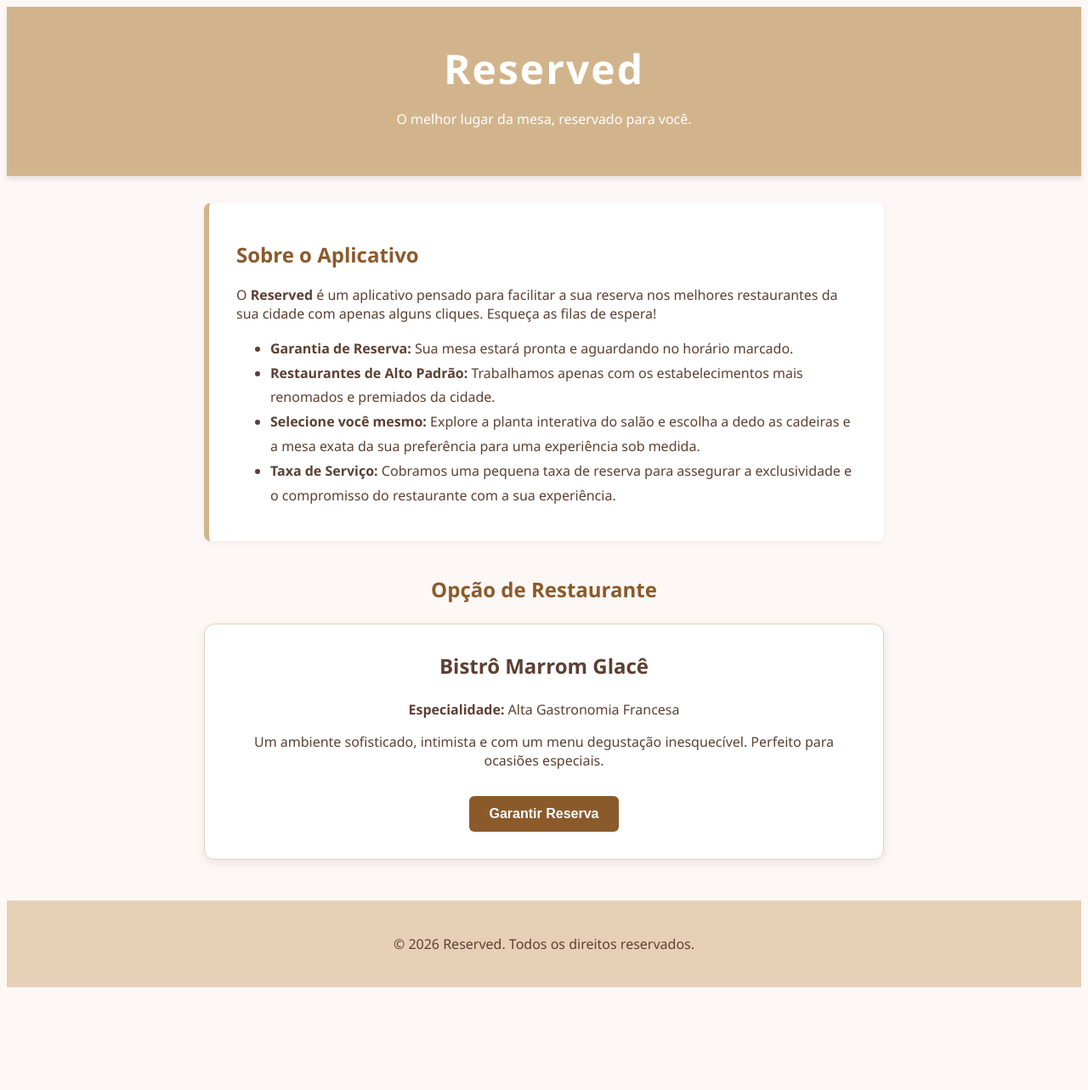
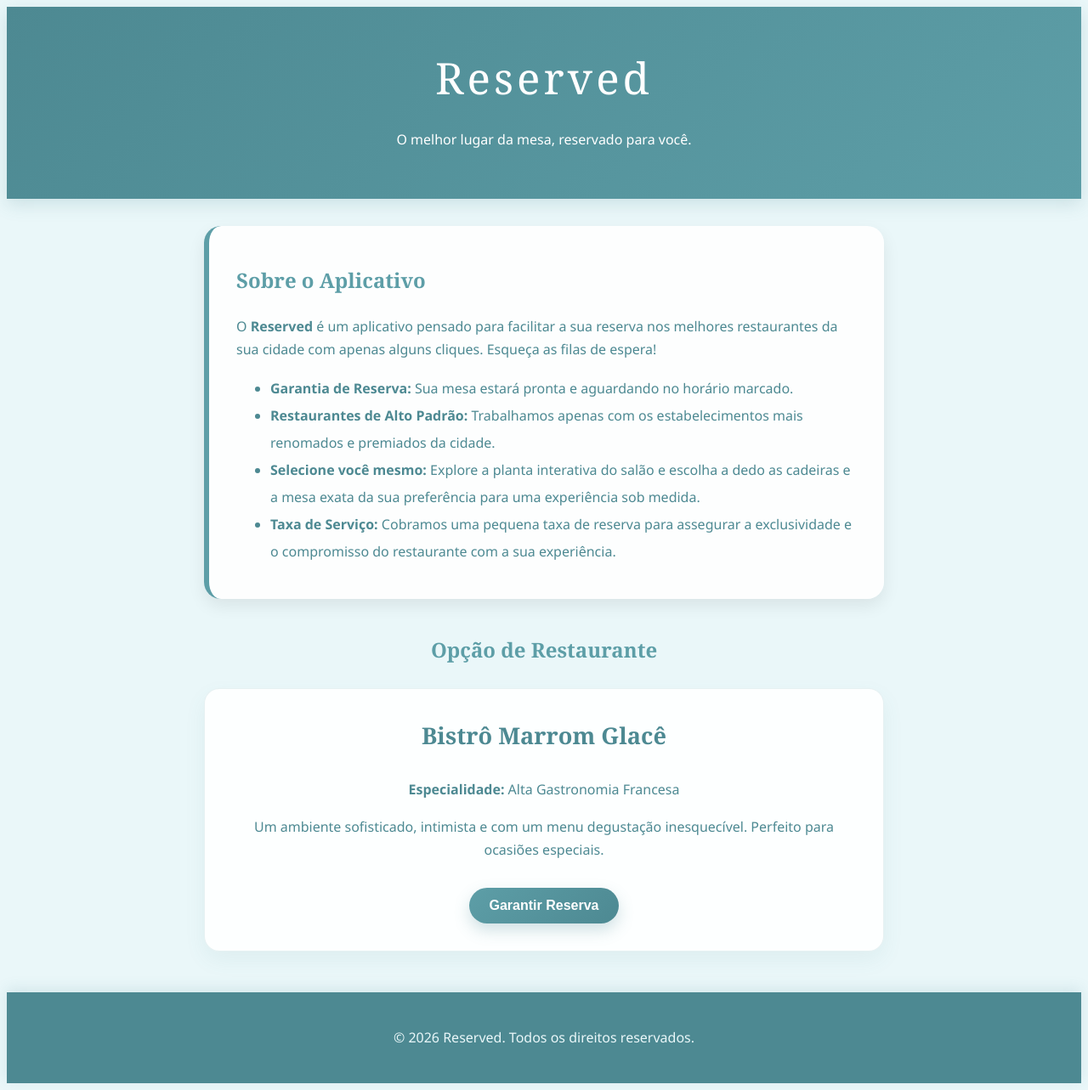
Before and after one commit to anajulia015/Reserved, a plain HTML site: page index.html in a window 1280 px wide. Shown: the whole page at 85% size. Before the commit the page ends 1170 px from the top, so only its background shows below. Drawn offline with Linux system fonts and the light colour scheme.

Commit message:
Refactor CSS for improved styling and layout
Updated styles for body, header, and various components to enhance the overall design and improve readability.

```diff
--- a/style.css
+++ b/style.css
@@ -1,28 +1,25 @@
-
-
-
 body {
-    font-family: 'Segoe UI', Tahoma, Geneva, Verdana, sans-serif;
-    background-color: #FDF8F5;
-    color: #5C4033;
-    padding: 0;
+  font-family: "Segoe UI", Tahoma, Geneva, Verdana, sans-serif;
+  background-color: #EAF7F9;
+  color: #4D8992;
+  line-height: 1.7;
 }
 
-
 header {
-    background-color: #D2B48C;
-    color: #FFFFFF;
+  background: linear-gradient(135deg, #4D8992, #5D9EA7);
+  color: #ffffff;
   text-align: center;
   padding: 2.5rem 0;
-    box-shadow: 0 4px 6px rgba(0,0,0,0.1);
+  box-shadow: 0 6px 20px rgba(77,137,146,.20);
 }
 
 header h1 {
   margin: 0;
-    font-size: 3rem;
-    letter-spacing: 2px;
+  font-size: 3.2rem;
+  letter-spacing: 4px;
+  font-family: "Georgia", serif;
+  font-weight: normal;
 }
-
 
 main {
   max-width: 800px;
@@ -30,71 +27,119 @@ main {
   padding: 0 1rem;
 }
 
+.sobre-app {
 
-.sobre-app {
-    background-color: #FFFFFF;
+  background-color: rgba(255,255,255,.9);
+
   padding: 1.5rem 2rem;
-    border-radius: 8px;
-    box-shadow: 0 2px 8px rgba(0,0,0,0.05);
+
+  border-radius: 20px;
+
+  box-shadow: 0 8px 20px rgba(0,0,0,.08);
+
   margin-bottom: 2.5rem;
-    border-left: 6px solid #D2B48C;
+
+  border-left: 6px solid #5D9EA7;
+
+  transition: .3s;
+}
+
+.sobre-app:hover{
+  transform: translateY(-4px);
 }
 
 .sobre-app h2 {
-    color: #8B5A2B;
+
+  color: #5D9EA7;
+
+  font-family: Georgia, serif;
 }
 
 .sobre-app ul {
-    line-height: 1.8;
+
+  line-height: 2;
 }
 
+.restaurantes h2 {
 
-.restaurantes h2 {
-    color: #8B5A2B;
+  color: #5D9EA7;
+
   text-align: center;
   margin-bottom: 1.5rem;
+
+  font-family: Georgia, serif;
 }
 
+.cartao-restaurante {
 
-.cartao-restaurante {
-    background-color: #FFFFFF;
-    border: 1px solid #E6D0B8;
-    border-radius: 12px;
+  background-color: rgba(255,255,255,.9);
+
+  border: 1px solid rgba(93,158,167,.15);
+
+  border-radius: 18px;
+
   padding: 2rem;
   text-align: center;
-    box-shadow: 0 4px 12px rgba(0,0,0,0.08);
+
+  box-shadow: 0 10px 25px rgba(77,137,146,.08);
+
+  transition: .3s;
+}
+
+.cartao-restaurante:hover{
+  transform: translateY(-6px);
+  box-shadow: 0 15px 35px rgba(77,137,146,.15);
 }
 
 .cartao-restaurante h3 {
-    color: #5C4033;
-    font-size: 1.5rem;
+
+  color: #4D8992;
+
+  font-size: 1.7rem;
+
   margin-top: 0;
+
+  font-family: Georgia, serif;
 }
 
+.btn-reservar {
 
-.btn-reservar {
-    background-color: #8B5A2B;
+  background: linear-gradient(135deg,#5D9EA7,#4D8992);
+
   color: white;
   border: none;
   padding: 12px 24px;
   font-size: 1rem;
-    border-radius: 6px;
+
+  border-radius: 40px;
+
   cursor: pointer;
   margin-top: 15px;
   font-weight: bold;
-    transition: background-color 0.3s;
+
+  transition: .3s;
+
+  box-shadow: 0 8px 18px rgba(77,137,146,.25);
 }
 
+.btn-reservar:hover {
 
-.btn-reservar:hover {
-    background-color: #5C4033;
+  background: linear-gradient(135deg,#4D8992,#5D9EA7);
+
+  transform: translateY(-3px);
+
+  box-shadow: 0 12px 25px rgba(77,137,146,.35);
 }
-
 
 footer {
   text-align: center;
   padding: 1.5rem 0;
-    background-color: #E6D0B8;
-    color: #5C4033;
+
+  background-color: #4D8992;
+
+  color: #EAF7F9;
+
   margin-top: 3rem;
+
+  box-shadow: 0 -4px 15px rgba(77,137,146,.15);
 }
```
Lines whose indentation alone changed are shown as unchanged.
